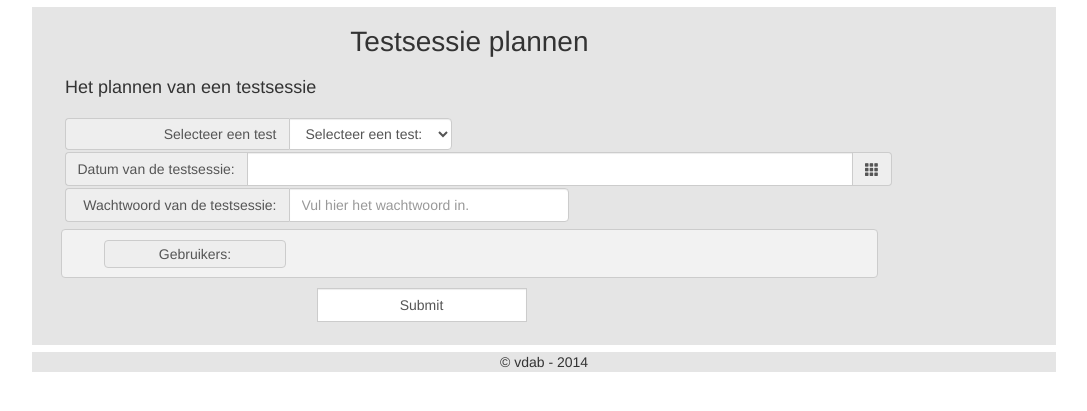
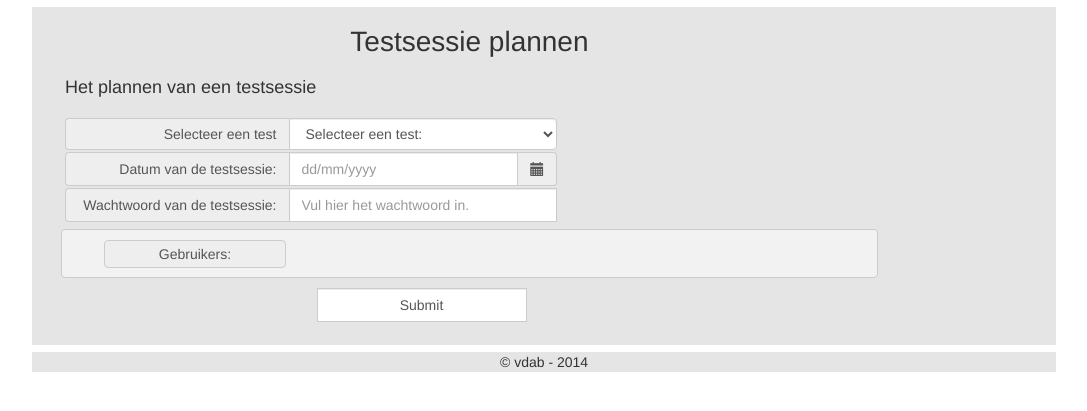
Before and after one commit to jan-vandorpe/mctesting, a PHP site: template src/Mctesting/view/testlink.html.twig in a window 1280 px wide. Shown: the part 67-478 px from the top of the page, without its empty margins (96-1183 px from the left). Run offline with PHP 8.4, Linux system fonts and the light colour scheme; the template is opened without the code that fills it, so the values that code supplies are empty; some libraries are stand-ins or nearby versions.

Commit message:
calender picker klaar

```diff
--- a/public/css/baselayout.css
+++ b/public/css/baselayout.css
@@ -294,7 +294,10 @@ h4{
     padding: 0.25em 0 0.125em 2em;
     background-color: rgba(255,255,255,0.5);
 }
-table>tbody td{
+
+/****** Table border colors dat lijk nergens gebruikt worden en m'n datepicker upfuckt ******/
+
+/*table>tbody td{
     border-color: rgba(0,0,0,0.1);
     border-style: solid;
     border-bottom-width: 1px;
@@ -336,7 +339,10 @@ table>tbody>tr:last-of-type>td:last-of-type{
 }
 .tableheaderscores .singleheader:nth-of-type(n){
     border-radius: 4px 4px 0 0;
-}
+}*/
+
+
+
 .errorhead{
     text-align: center;
     margin: 0;
--- a/public/js/datepicker.js
+++ b/public/js/datepicker.js
@@ -5,7 +5,7 @@ $(document).ready(function() {
         startDate: "today",
         language: "nl-BE",
         todayHighlight: true,
-        orientation: "bottom auto",
+        autoclose: true,
     });
 
 });
--- a/public/js/validation.js
+++ b/public/js/validation.js
@@ -56,4 +56,18 @@ $(document).ready(function() {
 
         }});
 
+    $('#testsessiesel').bootstrapValidator({
+        feedbackIcons: {
+            valid: 'glyphicon glyphicon-ok',
+            invalid: 'glyphicon glyphicon-remove',
+            validating: 'glyphicon glyphicon-refresh'
+        },
+        fiels: {
+
+        }
+
+
+
+    })
+
 });
--- a/src/Mctesting/view/testlink.html.twig
+++ b/src/Mctesting/view/testlink.html.twig
@@ -25,8 +25,8 @@
         <h4>Het plannen van een testsessie</h4>
 
 
-        <form name="testsessiesel" class="form-horizontal meerboven-onder" method="POST" action="{{ app.root }}/testadmin/testlinkadd">
-            <div class="input-group">
+        <form name="testsessiesel" id="testsessiesel" class="form-horizontal meerboven-onder" method="POST" action="{{ app.root }}/testadmin/testlinkadd">
+            <div class="input-group col-md-7">
                 <label for="testsessieselect" class="input-group-addon widthcatinput">Selecteer een test</label>
                 <select class="form-control" name="testsetselect">
                     <option value="0" >Selecteer een test:</option>
@@ -43,14 +43,17 @@
             {% if errormsg is defined and errormsg is not empty  %}
                 <span class="error">{{ errormsg }}</span>
             {% endif %}
-            <div class="input-group date" id="ctrlDatePicker">
-                <span class="input-group-addon">Datum van de testsessie:</span>
 
-                <input type="text" class="form-control"><span class="input-group-addon"><i class="glyphicon glyphicon-th"></i></span>
+            <div class="input-group date col-md-7">
+                <span class="input-group-addon widthcatinput">Datum van de testsessie:</span>
+
+                <input type="text" class="form-control col-md-4" id="ctrlDatePicker" placeholder="dd/mm/yyyy"><span class="input-group-addon"><i class="glyphicon glyphicon-calendar"></i></span></i>
             </div>
-            <div class="input-group">
-                <label for="testsessieselect" class="input-group-addon widthcatinput">Wachtwoord van de testsessie:</label>
-                <input type="text" class="form-control frmcontrolwidth-catinvoeg" name="testwachtwoord" id="testwachtwoord" placeholder="Vul hier het wachtwoord in." required/>
+
+            <div class="input-group col-md-7">
+                <span class="input-group-addon widthcatinput">Wachtwoord van de testsessie:</span>
+
+                <input type="text" class="form-control col-md-5" name="testwachtwoord" id="testwachtwoord" placeholder="Vul hier het wachtwoord in." required/>
             </div>
 
             <div class="lighter gebrcollectie">
```
